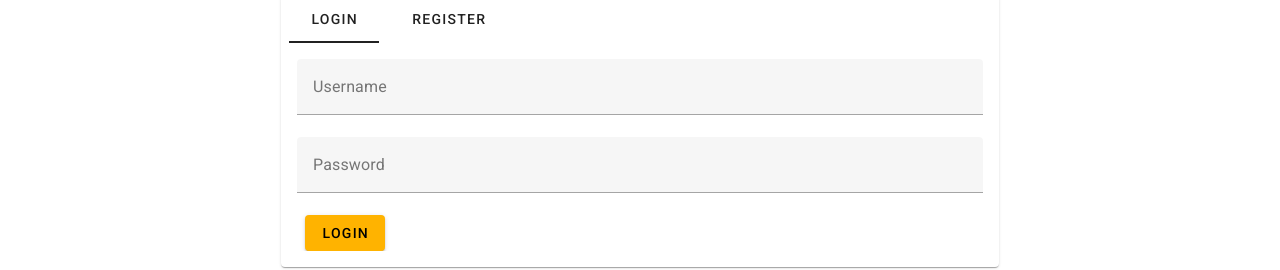
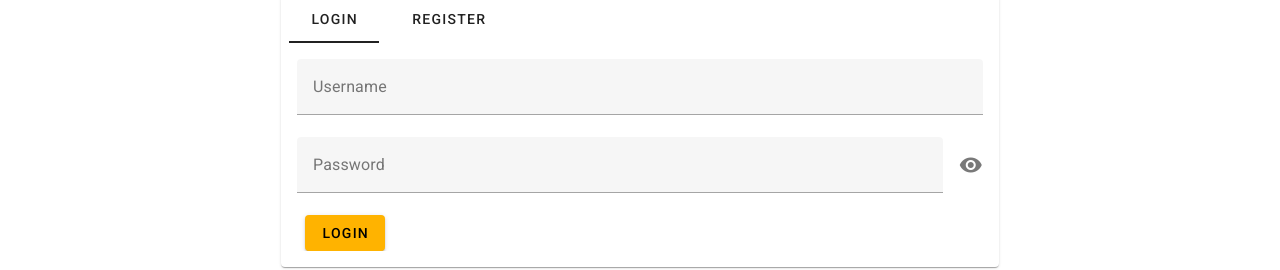
Before and after one commit to Jenaldin/Delicious-Magic_VueJS_Dec24, a Vue app in the folder client/: page /register-login in a window 1280 px wide. Shown: the part 101-371 px from the top of the page. Built offline with nearby package versions, Linux system fonts and the light colour scheme.

Commit message:
Added show password icon and functionality to Login.vue

```diff
--- a/client/src/components/Login.vue
+++ b/client/src/components/Login.vue
@@ -10,6 +10,8 @@ const form = ref({
   username: '',
   password: ''
 });
+
+const showPassword = ref(false);
 
 const rules = {
   username: { required },
@@ -73,13 +75,21 @@ const login = async () => {
       :error-messages="v$.username.$errors.map(e => e.$message)"
       required
     ></v-text-field>
+
     <v-text-field
       v-model="form.password"
+      :error-messages="v$.password.$errors.map(e => e.$message)"
+      :type="showPassword ? 'text' : 'password'"
       label="Password"
-      type="password"
-      :error-messages="v$.password.$errors.map(e => e.$message)"
       required
-    ></v-text-field>
+    >
+      <template #append>
+        <v-icon @click="showPassword = !showPassword">
+          <i :class="showPassword ? 'mdi mdi-eye-off' : 'mdi mdi-eye'"></i>
+        </v-icon>
+      </template>
+    </v-text-field>
+
     <v-btn type="submit" color="amber-darken-1">Login</v-btn>
   </v-form>
 
```
